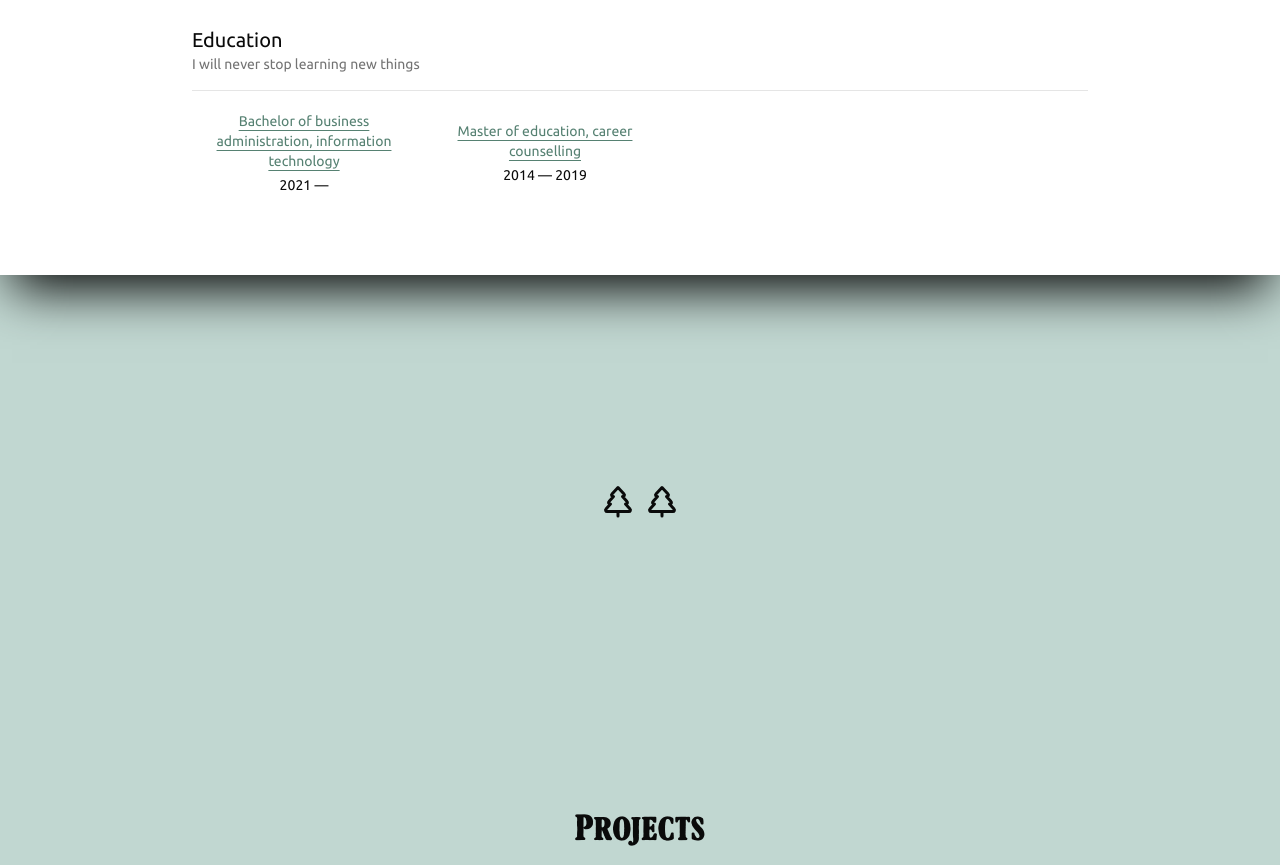
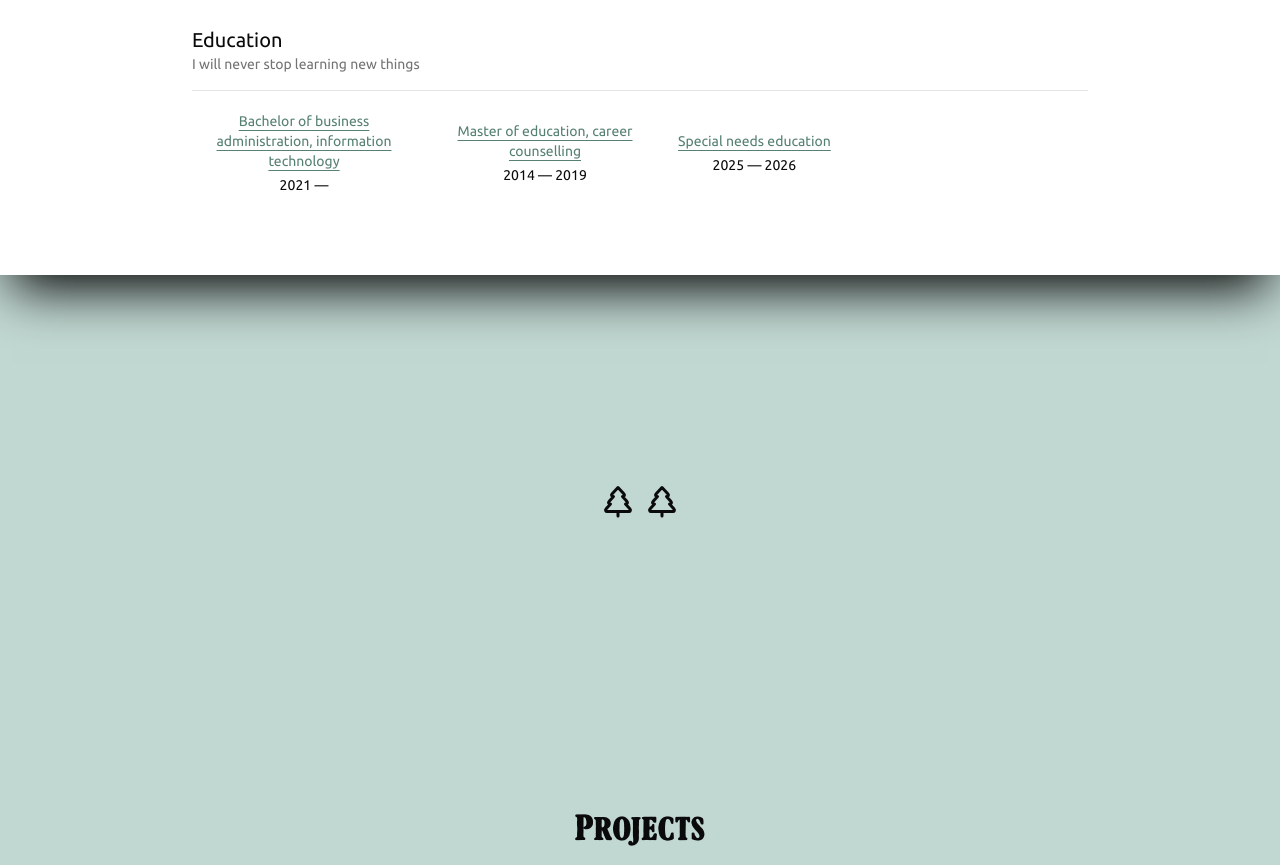
Before and after one commit to majaluoma/portfolio, a React (Vite) app: page / in a window 1280 px wide. Shown: the part 3920-4785 px from the top of the page. Built offline with nearby package versions, Linux system fonts and the light colour scheme.

Commit message:
removed test page and added a new study of special education

```diff
--- a/src/data/experienceBranches.ts
+++ b/src/data/experienceBranches.ts
@@ -72,7 +72,16 @@ export const experienceBranches = [
         description:
           'Included psychology, philosophy, educational governance, and ICT studies',
         startDate: new Date('2014-08-01'),
-        endDate: new Date('2019-05-01'), // Currently working
+        endDate: new Date('2019-05-01'),
+      },
+      {
+        name: 'Special needs education',
+        employer: 'UEF',
+        icon: uef,
+        description:
+          '25 study points of special needs education studies in open university. ',
+        startDate: new Date('2025-08-01'),
+        endDate: new Date('2026-05-01'),
       },
     ],
   },
--- a/src/data/titles.ts
+++ b/src/data/titles.ts
@@ -9,9 +9,5 @@ export const titles = [
    {
     path: '/blog',
     title: 'Blog',
-  },
-   {
-    path: '/test',
-    title: 'Testisivu projekteja varten',
-  },
+  }
 ];
--- a/src/pages/Test.tsx
+++ b/src/pages/Test.tsx
@@ -40,7 +40,7 @@ export default function Test() {
 
   return (
   <div>
-    <iframe src="http://todistusvalinta.fi/apiLaskuri?asiakas=hs"  scrolling="yes" width="100%" height="500"></iframe>
+    <iframe src="http://todistusvalinta.fi/apiLaskuri?asiakas=hs" width="100%" height="500"></iframe>
     <div id="todistusvalinta-widget" data-asiakas="studentum"/>
   </div>
 )
```
Also changed, not shown: src/assets/profileImage1.jpeg, src/assets/profileImage2.jpeg (added).
